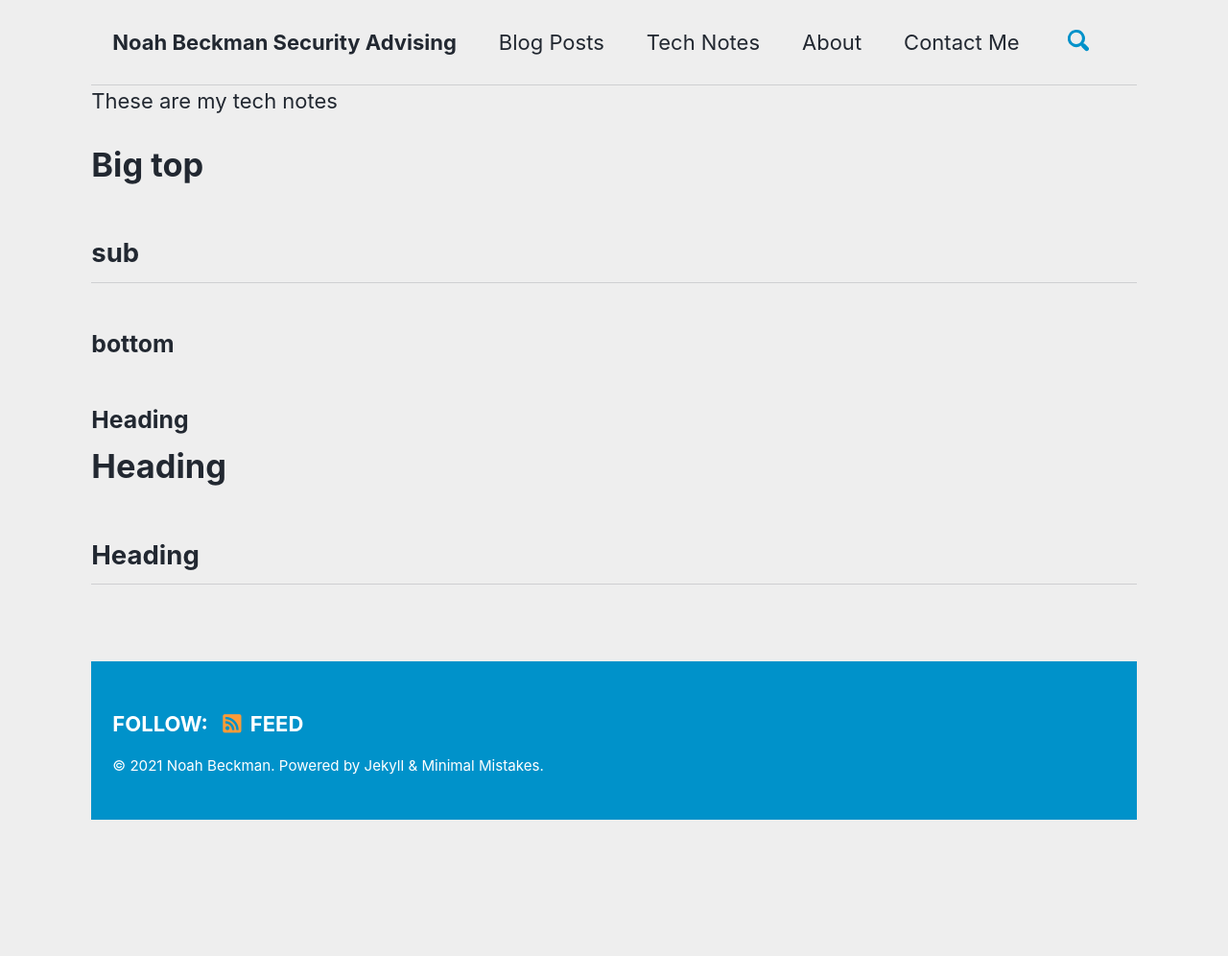
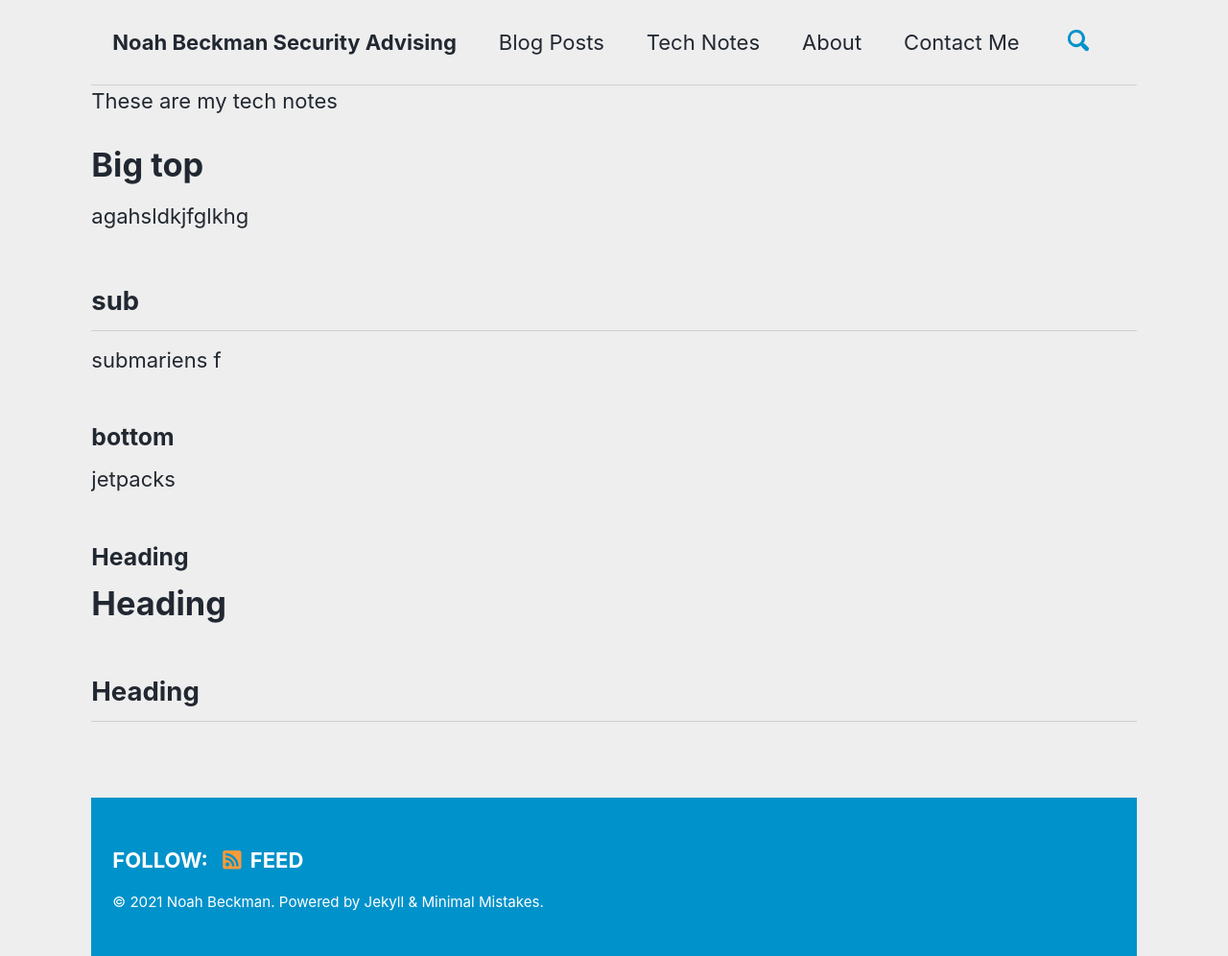
Before and after one commit to CyberM00se/Website, a Jekyll site: the page built from _pages/TechNotes.md, in a window 1280 px wide. Shown: the whole page at 96% size. Built offline with Jekyll 4.4.1, drawn with Linux system fonts in a browser that asks for light colours; cached includes are drawn as plain includes; our own code applies the rules of GitHub Pages for plain Markdown files; before the commit the page ends 900 px from its top, so only the background shows below that.

Commit message:
Update TechNotes.md

```diff
--- a/_pages/TechNotes.md
+++ b/_pages/TechNotes.md
@@ -2,15 +2,19 @@
 permalink: /technotes/
 title: "Tech Notes"
 toc: true
-toc_label: "My Table of Contents"
-toc_icon: "cog"
+toc_label: "Table for net"
 ---
 
 These are my tech notes
 
 # Big top
+agahsldkjfglkhg
+
 ## sub
+
+submariens f
 ### bottom
+jetpacks
 ### Heading
 # Heading
 ## Heading
```
